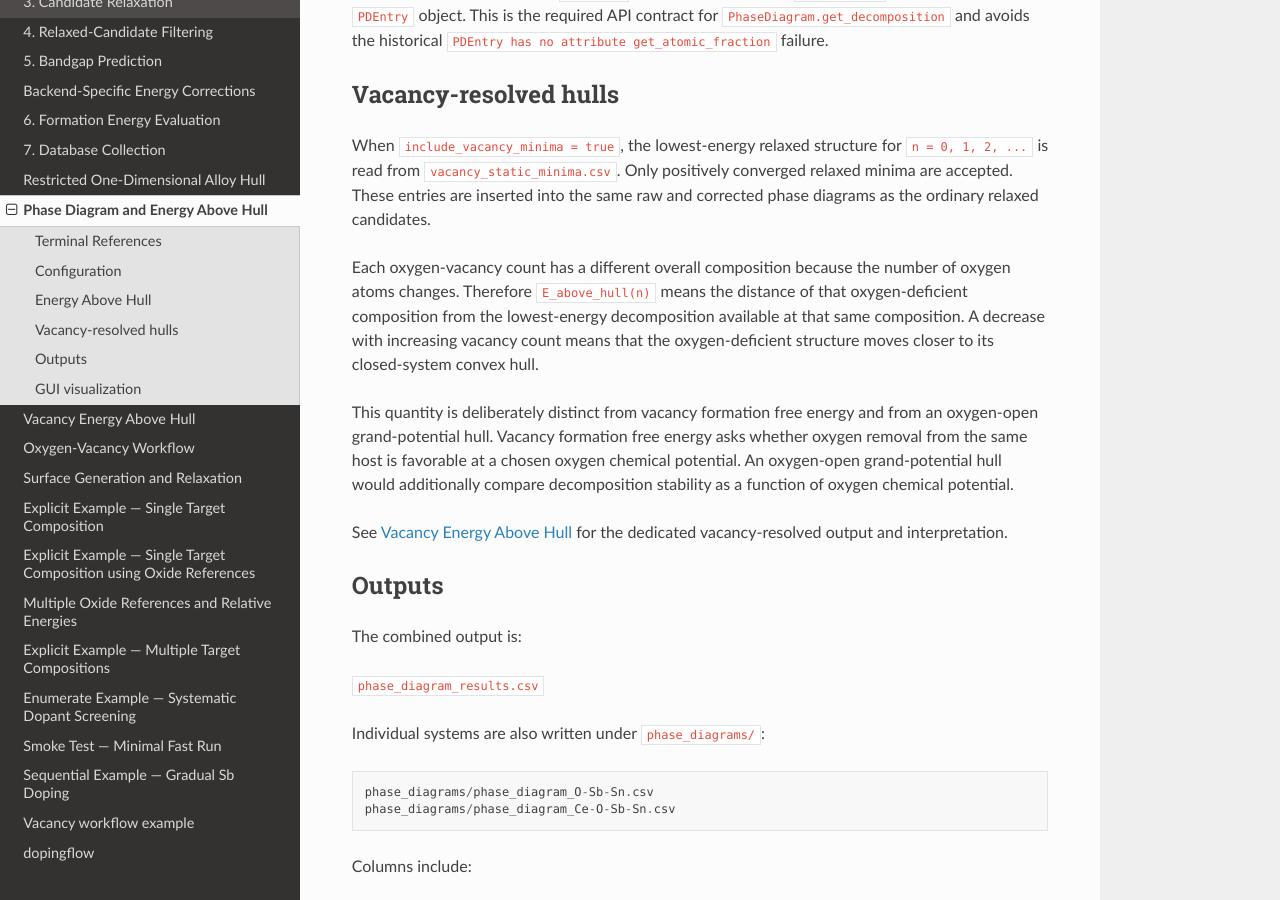
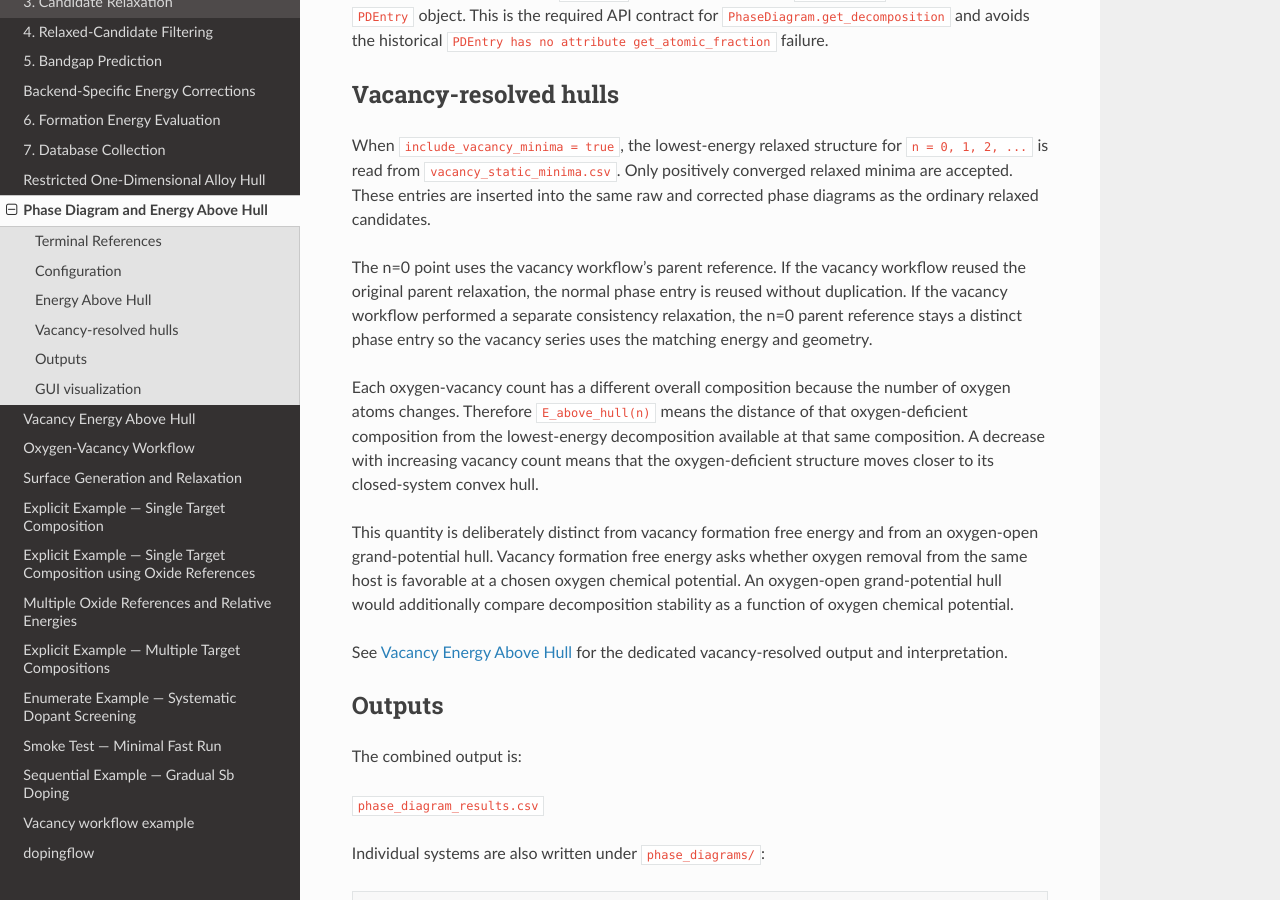
Before and after one commit to KazemZh/dopingflow, a Sphinx documentation site: the page built from docs/source/methods/phase_diagram.rst, in a window 1280 px wide and 900 px high, scrolled down 1929 px. Built offline with Sphinx 7.4.7 and the Read the Docs theme 3.1.0, drawn with Linux system fonts in a browser that asks for light colours.

Commit message:
Document n=0 consistency-reference behavior in phase diagrams

```diff
--- a/docs/source/methods/phase_diagram.rst
+++ b/docs/source/methods/phase_diagram.rst
@@ -106,6 +106,12 @@ When ``include_vacancy_minima = true``, the lowest-energy relaxed structure for
 converged relaxed minima are accepted. These entries are inserted into the same
 raw and corrected phase diagrams as the ordinary relaxed candidates.
 
+The n=0 point uses the vacancy workflow's parent reference. If the vacancy
+workflow reused the original parent relaxation, the normal phase entry is reused
+without duplication. If the vacancy workflow performed a separate consistency
+relaxation, the n=0 parent reference stays a distinct phase entry so the vacancy
+series uses the matching energy and geometry.
+
 Each oxygen-vacancy count has a different overall composition because the
 number of oxygen atoms changes. Therefore ``E_above_hull(n)`` means the distance
 of that oxygen-deficient composition from the lowest-energy decomposition
```
